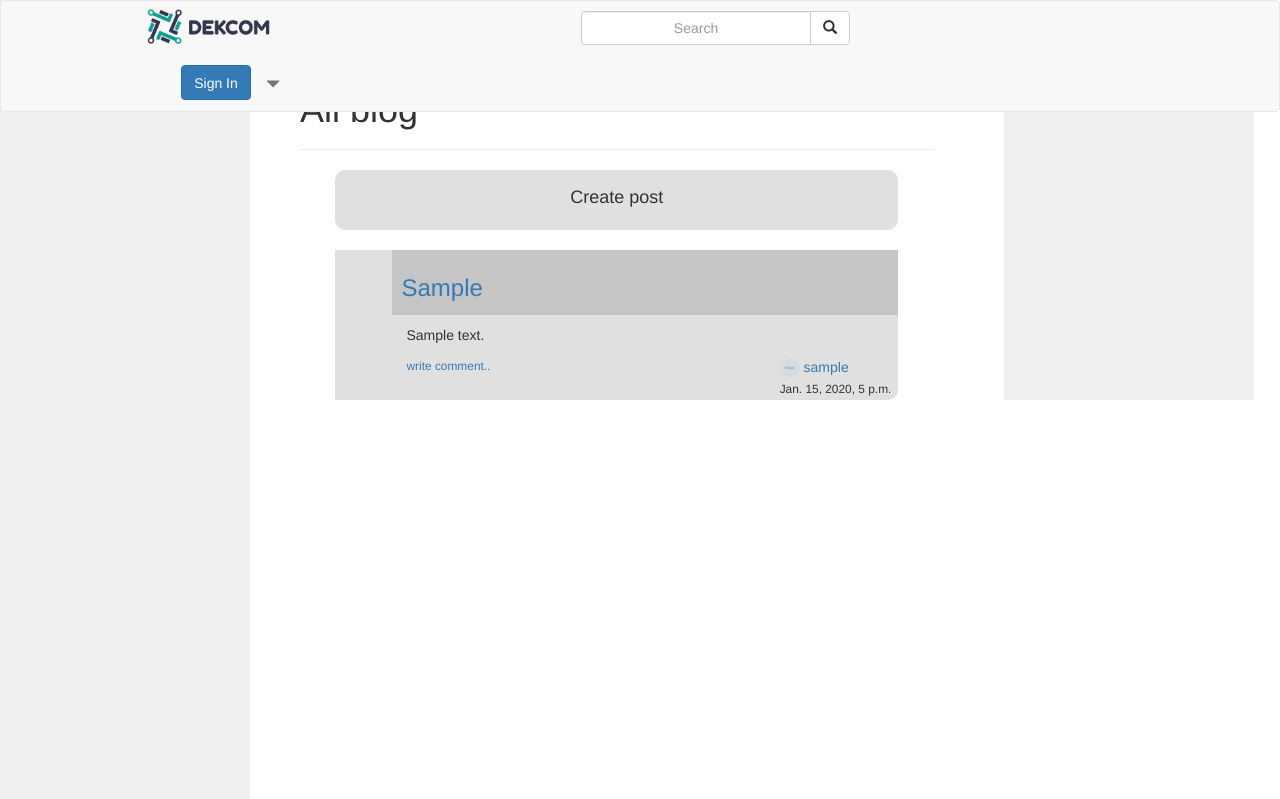
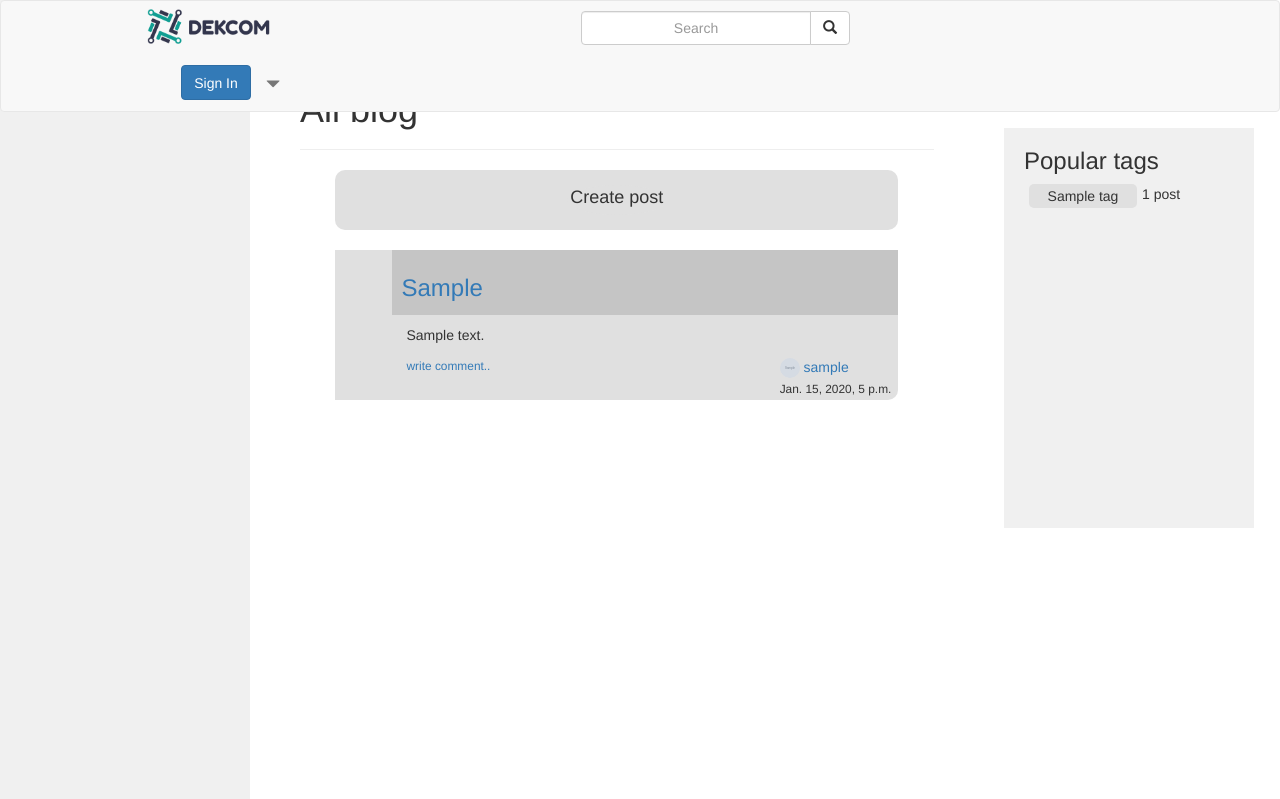
Before and after one commit to Jomsaruj/DEK-COM, a Django app: page /blog/ in a window 1280 px wide. Shown: the top 799 px of the page. Run offline with Django 3.2, Linux system fonts and the light colour scheme; tables that the repository leaves empty hold one stand-in row (values such as "Sample post"); grey boxes marked "Sample" are stand-in pictures; some libraries are stand-ins or nearby versions.

Commit message:
Tag keep track of how many post using them and show at index page

```diff
--- a/blog/models/id_code.py
+++ b/blog/models/id_code.py
@@ -1,7 +1,4 @@
 from django.db import models
-from better_profanity import profanity
-import random, string
-
 
 class IdCode(models.Model):
     code = models.CharField(max_length=6, default='')
--- a/blog/models/tag.py
+++ b/blog/models/tag.py
@@ -3,6 +3,15 @@ from django.db import models
 
 class Tag(models.Model):
     name = models.CharField(max_length=15, default='')
+    post_num = models.BigIntegerField(default=1)
+
+    def post_add_tag(self):
+        self.post_num += 1
+        self.save()
+
+    def post_delete_tag(self):
+        self.post_num -= 1
+        self.save()
 
     def __str__(self):
         return self.name
--- a/blog/models/tag_manager.py
+++ b/blog/models/tag_manager.py
@@ -6,8 +6,10 @@ class TagManager:
     @classmethod
     def get_tag(cls, _tag_name):
         tag_name = _tag_name.lower()
-        tag = Tag.objects.get(name=tag_name)
+        tag = Tag.objects.filter(name=tag_name).first()
         if not tag:
             tag = Tag(name=tag_name)
             tag.save()
+        else:
+            tag.post_add_tag()
         return tag
--- a/blog/static/css/post-style.css
+++ b/blog/static/css/post-style.css
@@ -182,8 +182,12 @@ label {
     background-color: rgb(224, 224, 224);
     border-radius: 5px;
     min-width: 5%;
-    max-width: 10%;
+    max-width: 100%;
     padding: 2px;
     text-align: center;
     margin-right: 0.5rem;
 }
+
+.tag:hover {
+    background-color: rgb(210, 210, 210);
+}
--- a/blog/static/css/style.css
+++ b/blog/static/css/style.css
@@ -21,6 +21,8 @@
 .nav-right {
     width: 25rem;
     height: 50vh;
+    margin-top: 10%;
+    padding-left: 2rem;
     background-color: rgb(240, 240, 240);
 }
 
--- a/blog/templates/blog/blog_index.html
+++ b/blog/templates/blog/blog_index.html
@@ -50,15 +50,16 @@
     {% endfor %}
 {% endblock %}
 
-<script>
-function writeComment() {
-    var section = getElementById("comment section");
-    if (section.style.display === "none") {
-    section.style.display = "block";
-    } else {
-        section.style.display = "none";
-    }
-}
-</script>
+{% block extra %}
+    <h3>Popular tags</h3>
+    <div class="row" style="margin-left: 5px;">
+        {% for tag in popular_tag %}
+        <div style="margin-bottom: 4px;width: 90%;display: flex;flex-direction: row;">
+            <div class="tag" onclick="location.href=`{% url 'blog:tag' tag.name %}`" style="width: 50%;">{{ tag.name }}</div>
+            <div>{{ tag.post_num }} post</div>
+        </div>
+        {% endfor %}
+    </div>
+{% endblock %}
 
 </html>
--- a/blog/views.py
+++ b/blog/views.py
@@ -9,8 +9,10 @@ from .models.tag_manager import TagManager
 from .models.id_code_manager import IdCodeManager
 
 def blog(request):
-    most_recent_post = {'most_recent_post': Post.objects.all()}
-    return render(request, 'blog/blog_index.html', most_recent_post)
+    most_recent_post = Post.objects.all()
+    all_tag = Tag.objects.all()[:8]
+    popular_tag = []
+    return render(request, 'blog/blog_index.html', {'most_recent_post': most_recent_post, 'popular_tag': all_tag})
 
 def go_to_blog(request):
     return redirect('blog/')
@@ -47,8 +49,11 @@ def edit_blog(request, post_id_code):
 
 def delete_blog(request, post_id_code):
     post = Post.objects.get(id_code=post_id_code)
+    tags = post.tags.through.objects.all()
     if request.user == post.author:
         post.delete()
+        for tag in tags:
+            tag.post_delete_tag()
         IdCodeManager.delete_id(post_id_code)
         messages.warning(request, f'Post deleted!!')
     return redirect(reverse('blog:blog-index'))
--- a/portfolio/templates/portfolio/base.html
+++ b/portfolio/templates/portfolio/base.html
@@ -25,7 +25,7 @@
       </div>
 
       <div class="nav-right">
-
+        {% block extra %}{% endblock %}
       </div>
 
     </div>
```
Also changed, not shown: blog/migrations/0009_auto_20201113_1021.py (added), blog/migrations/0010_auto_20201113_1028.py (added).
